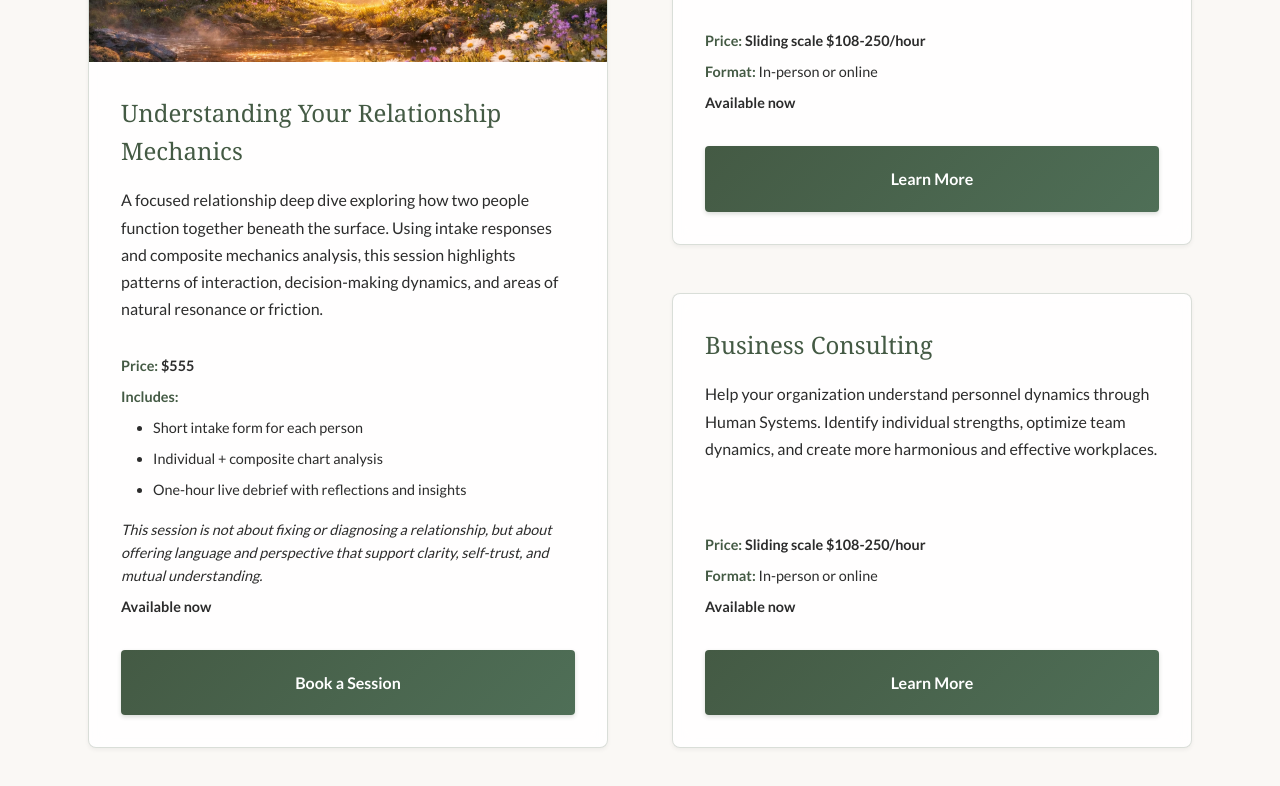
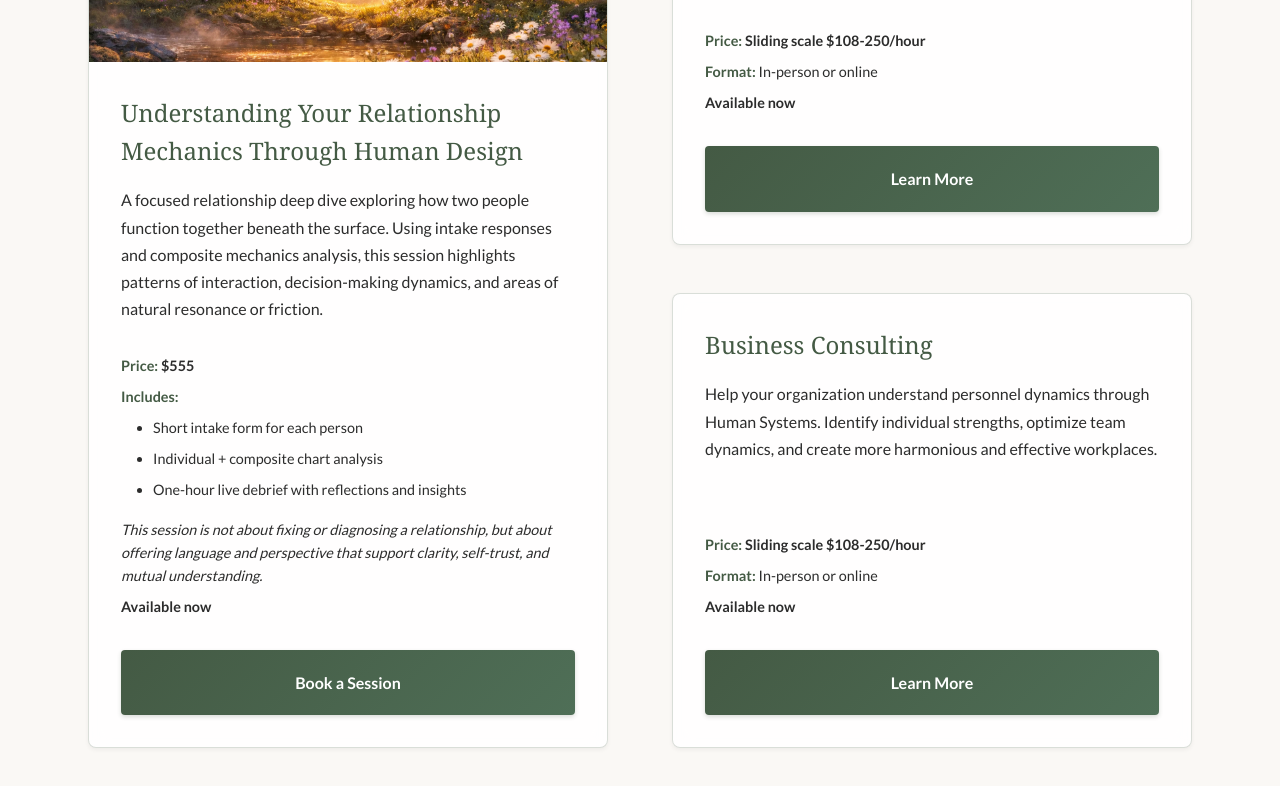
Before and after one commit to msswanshine/lumharalife, a website: page index.html in a window 1280 px wide. Shown: the part 4336-5122 px from the top of the page. Drawn offline with Linux system fonts and the light colour scheme.

Commit message:
Add Human Design to the title of the relationship offering.

```diff
--- a/index.html
+++ b/index.html
@@ -250,7 +250,7 @@
                             </picture>
                         </div>
                         <div class="offering-card-content">
-                            <h3>Understanding Your Relationship Mechanics</h3>
+                            <h3>Understanding Your Relationship Mechanics Through Human Design</h3>
                             <p class="offering-description">A focused relationship deep dive exploring how two people function together beneath the surface. Using intake responses and composite mechanics analysis, this session highlights patterns of interaction, decision-making dynamics, and areas of natural resonance or friction.</p>
                             <div class="offering-details">
                                 <p class="offering-price"><strong>Price:</strong> $555</p>
```
